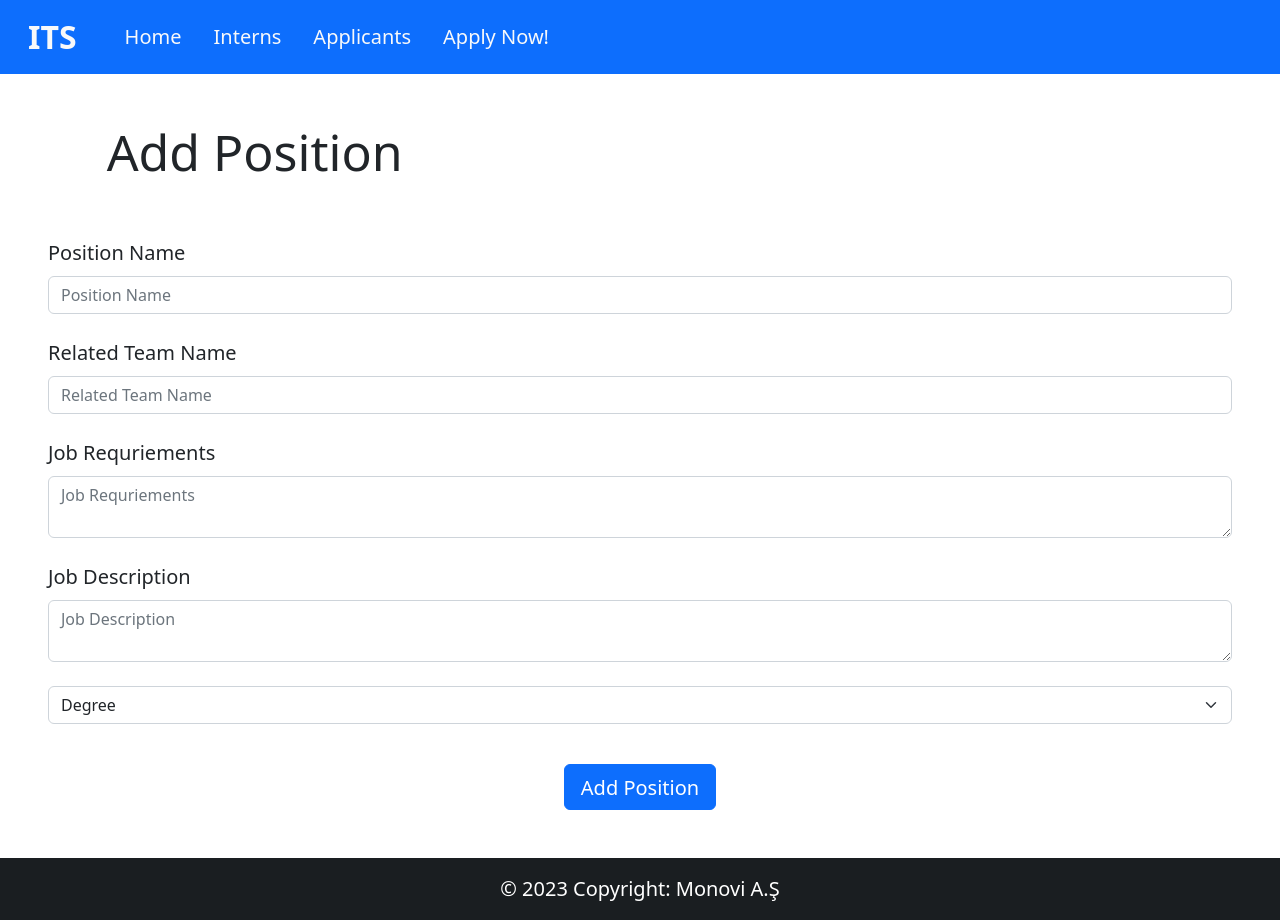
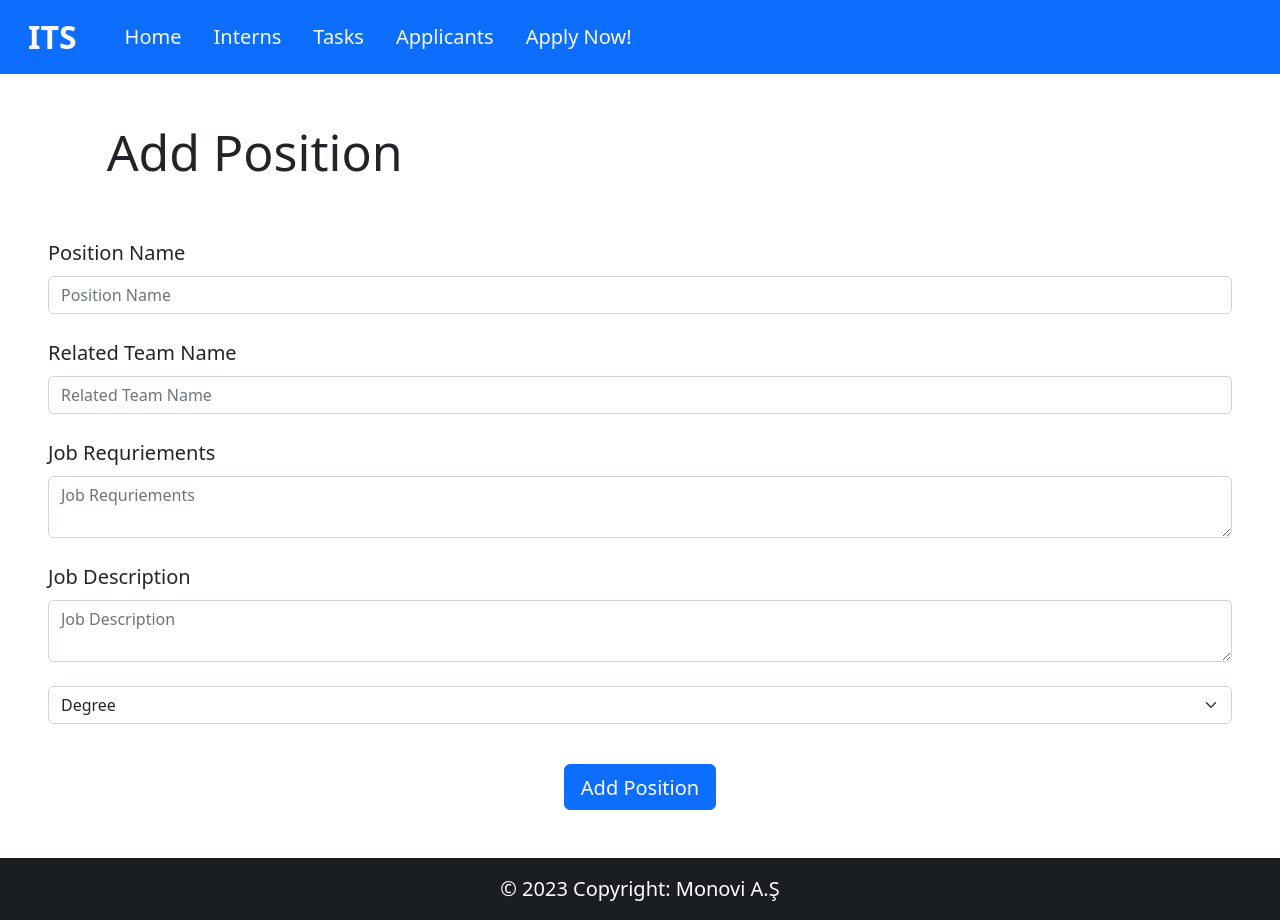
Before and after one commit to YarkinAta00/Intern_tracking_system, a Vue app in the folder deneme/: page /addposition in a window 1280 px wide. Built offline with nearby package versions, Linux system fonts and the light colour scheme.

Commit message:
Task page added to navbar

```diff
--- a/deneme/src/components/NavbarComponent.vue
+++ b/deneme/src/components/NavbarComponent.vue
@@ -20,11 +20,15 @@ export default{
           <router-link to="/interns" class="nav-link active text-light fs-5 px-3" aria-current="page">Interns</router-link>
         </li>
         <li class="nav-item">
+          <router-link to="/tasks" class="nav-link active text-light fs-5 px-3" aria-current="page">Tasks</router-link>
+        </li>
+        <li class="nav-item">
           <router-link to="/applicants" class="nav-link active text-light fs-5 px-3" aria-current="page">Applicants</router-link>
         </li>
         <li class="nav-item">
           <router-link to="/apply" class="nav-link active text-light fs-5 px-3" aria-current="page">Apply Now!</router-link>
         </li>
+
       </ul>
     </div>
   </div>
```
